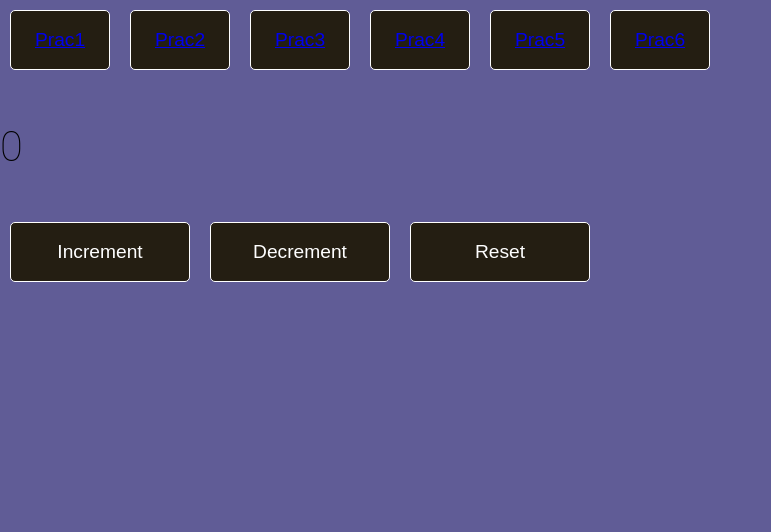
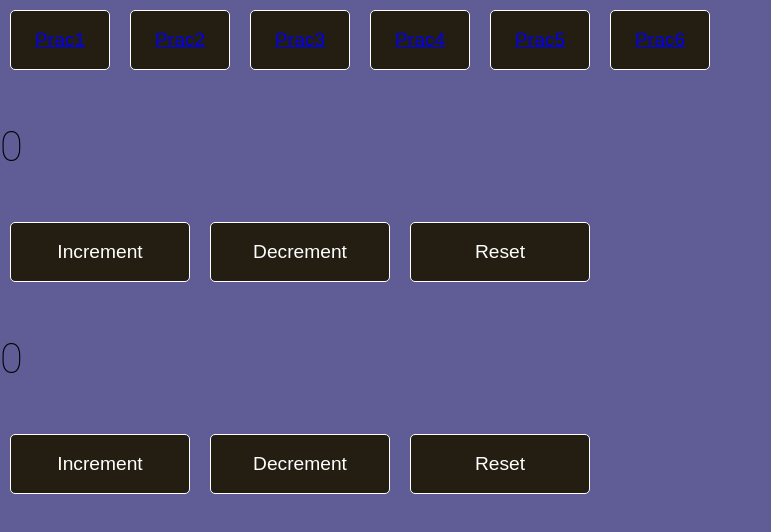
Before and after one commit to aks318/reactjs-small-projects, a React (Create React App) app: page /prac6 in a window 1280 px wide. Shown: the top 532 px of the page, without its empty margins (0-771 px from the left). Built offline with nearby package versions, Linux system fonts and the light colour scheme.

Commit message:
multiple useReducer

```diff
--- a/src/component/prac6/HooksPrac.js
+++ b/src/component/prac6/HooksPrac.js
@@ -17,6 +17,7 @@ const initialState = 0
 const HooksPrac = () => {
 
     const [count , dispatch] = useReducer(reducer , initialState)
+    const [countTwo , dispatchTwo] = useReducer(reducer , initialState)
 
     return (
         <div>
@@ -24,6 +25,11 @@ const HooksPrac = () => {
             <button onClick = {() => dispatch('increment')}>Increment</button>
             <button onClick = {() => dispatch('decrement')}>Decrement</button>
             <button onClick = {() => dispatch('reset')}>Reset</button>
+
+            <h3>{countTwo}</h3>
+            <button onClick = {() => dispatchTwo('increment')}>Increment</button>
+            <button onClick = {() => dispatchTwo('decrement')}>Decrement</button>
+            <button onClick = {() => dispatchTwo('reset')}>Reset</button>
         </div>
     )
 }
```
